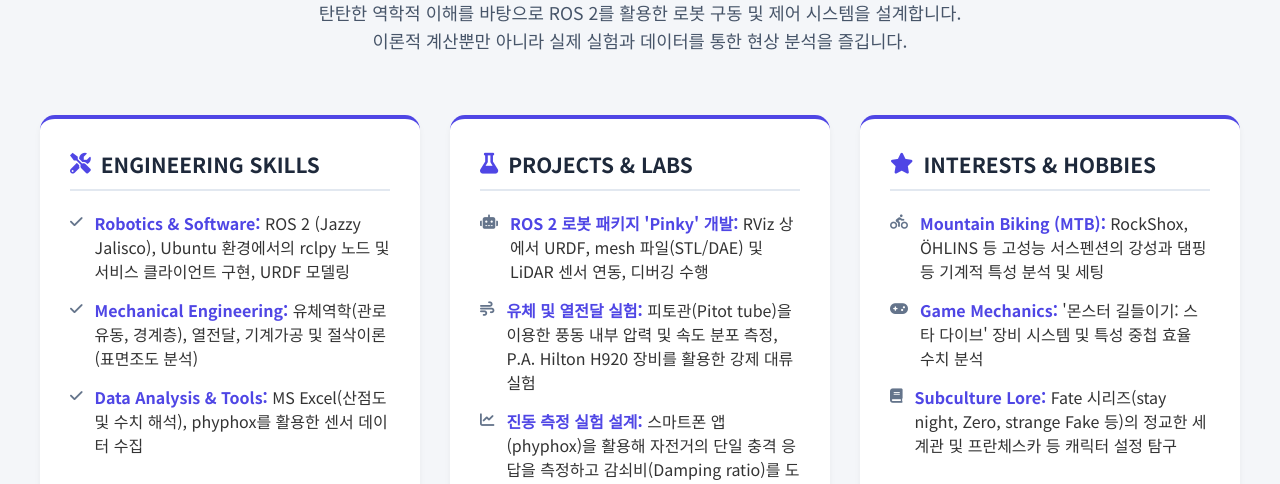
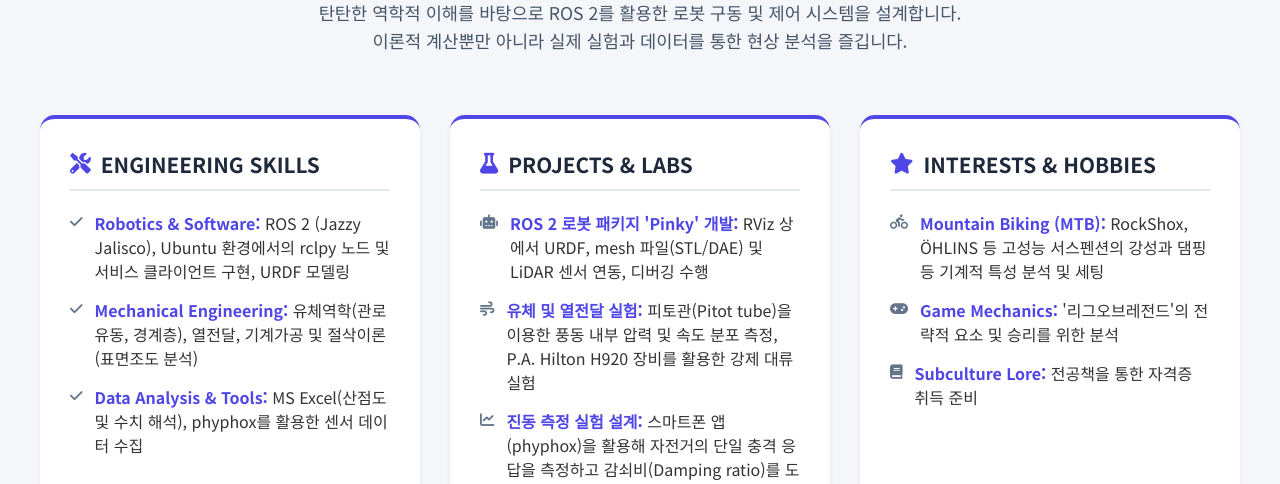
Before and after one commit to joonho2910-hue/gong_RC_2026, a plain HTML site: page index.html in a window 1280 px wide. Shown: the part 312-796 px from the top of the page. Drawn offline with Linux system fonts and the light colour scheme.

Commit message:
자기소개

```diff
--- a/index.html
+++ b/index.html
@@ -189,8 +189,8 @@
             <h2><i class="fas fa-star"></i> INTERESTS & HOBBIES</h2>
             <ul>
                 <li><i class="fas fa-biking"></i><div><span class="highlight">Mountain Biking (MTB):</span> RockShox, ÖHLINS 등 고성능 서스펜션의 강성과 댐핑 등 기계적 특성 분석 및 세팅</div></li>
-                <li><i class="fas fa-gamepad"></i><div><span class="highlight">Game Mechanics:</span> '몬스터 길들이기: 스타 다이브' 장비 시스템 및 특성 중첩 효율 수치 분석</div></li>
-                <li><i class="fas fa-book"></i><div><span class="highlight">Subculture Lore:</span> Fate 시리즈(stay night, Zero, strange Fake 등)의 정교한 세계관 및 프란체스카 등 캐릭터 설정 탐구</div></li>
+                <li><i class="fas fa-gamepad"></i><div><span class="highlight">Game Mechanics:</span> '리그오브레전드'의 전략적 요소 및 승리를 위한 분석</div></li>
+                <li><i class="fas fa-book"></i><div><span class="highlight">Subculture Lore:</span> 전공책을 통한 자격증 취득 준비</div></li>
             </ul>
         </div>
     </div>
```
